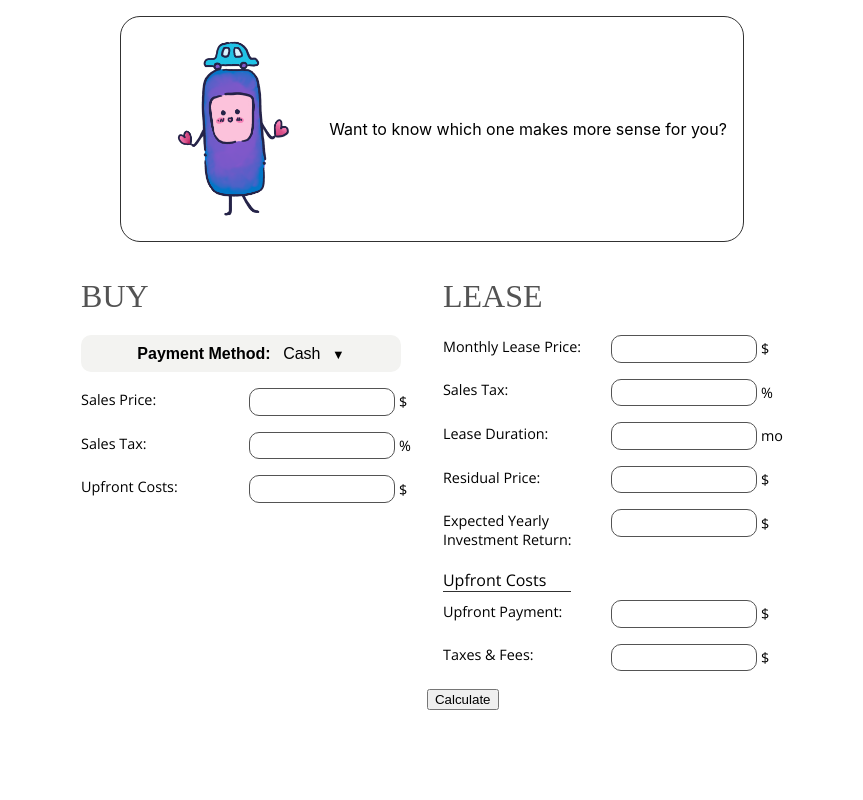
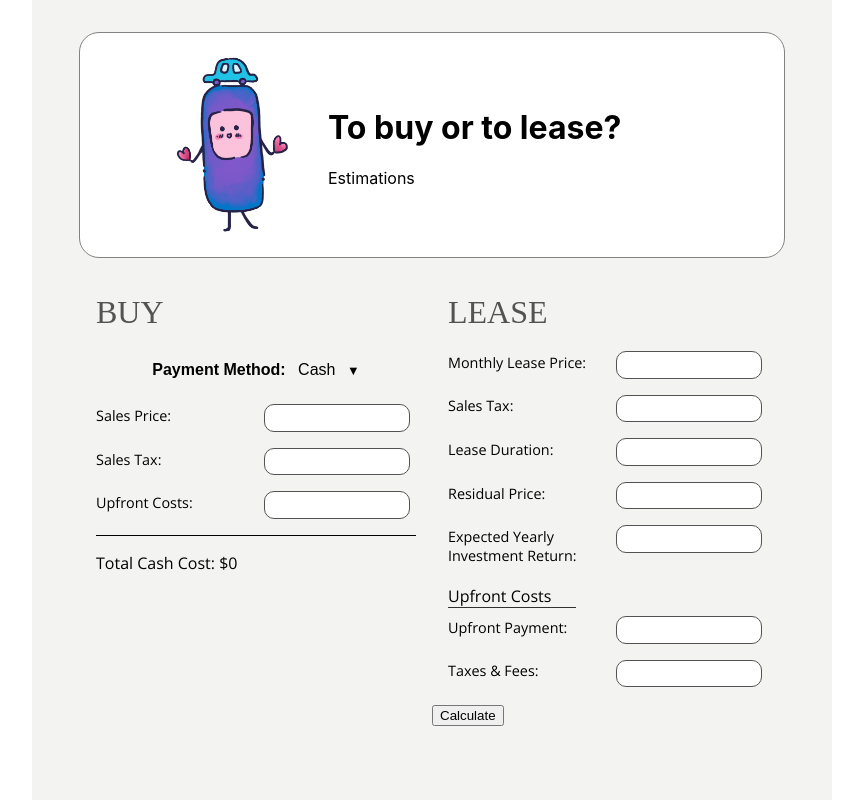
Before and after one commit to cakebatterandsprinkles/smart-monke, a React (Create React App) app: page / in a window 1280 px wide. Shown: the top 800 px of the page, without its empty margins (208-1071 px from the left). Built offline with nearby package versions, Linux system fonts and the light colour scheme; a web font is replaced by a local one.

Commit message:
added react-number-format npm package and styling

```diff
--- a/package.json
+++ b/package.json
@@ -13,6 +13,7 @@
     "prettier": "^2.2.1",
     "react": "^17.0.1",
     "react-dom": "^17.0.1",
+    "react-number-format": "^4.4.4",
     "react-scripts": "4.0.1",
     "typescript": "^4.1.3",
     "web-vitals": "^1.0.0"
--- a/src/components/Form.module.css
+++ b/src/components/Form.module.css
@@ -15,10 +15,16 @@
   display: flex;
   justify-content: center;
   align-items: center;
-  padding: 1rem;
-  margin: 1rem;
-  border: 1px solid var(--black);
+  width: 100%;
+  padding: 1rem 0;
+  margin: 1rem 0;
+  border: 1px solid var(--midGray);
   border-radius: 20px;
+  background-color: white;
+}
+
+.bannerTextWrapper {
+  min-width: 25rem;
 }
 
 .mainHeader {
@@ -100,7 +106,7 @@
   background-color: #f1f1f1;
 }
 
-.dropdown:active .dropbtn {
+.dropbtn:active {
   transition-duration: 0.2s;
   transform: translate(0.1rem, 0.05rem);
   background: #f8f8f8;
@@ -140,10 +146,9 @@
   background: rgba(0, 0, 0, 0.2);
 }
 
-.unit {
-  font-size: 0.9rem;
-  margin-left: 0.25rem;
-  color: var(--midgray);
+.cashCostDiv {
+  border-top: 1px solid black;
+  padding-top: 1rem;
 }
 
 @media (max-width: 1200px) {
--- a/src/components/Form.tsx
+++ b/src/components/Form.tsx
@@ -1,11 +1,23 @@
 import type { FormEvent, FunctionComponent } from "react";
-import { useCallback, useEffect, useRef, useState } from "react";
+import { useCallback, useEffect, useState } from "react";
+import NumberFormat from "react-number-format";
 import Mascot from "../images/IMG_0405.png";
 import styles from "./Form.module.css";
 import Layout from "./Layout";
 
 const Form: FunctionComponent = () => {
-  const inputEl = useRef<HTMLInputElement>(null);
+  const [salesPrice, setSalesPrice] = useState<number>();
+  const [salesTaxBuy, setSalesTaxBuy] = useState<number>();
+  const [upfrontCosts, setUpfrontCosts] = useState<number>();
+  const [totalCashCost, setTotalCashCost] = useState<number>();
+  const [monthlyLeasePrice, setMonthlyLeasePrice] = useState<number>();
+  const [salesTaxLease, setSalesTaxLease] = useState<number>();
+  const [leaseDuration, setLeaseDuration] = useState<number>();
+  const [residualPrice, setResidualPrice] = useState<number>();
+  const [investmentReturn, setInvestmentReturn] = useState<number>();
+  const [upfrontPayment, setUpfrontPayment] = useState<number>();
+  const [taxesAndFees, setTaxesAndFees] = useState<number>();
+
   const [dropdownBtnActive, setDropdownBtnActive] = useState(false);
   const [paymentMethod, setPaymentMethod] = useState("Cash");
 
@@ -14,7 +26,26 @@ const Form: FunctionComponent = () => {
     // but once current exists, it is of type HTMLInputElement, thus it
     // has the method focus! ✅
     e.preventDefault();
-    console.log(inputEl.current?.value);
+    console.group("BUY");
+    console.log("Sales Price: $", salesPrice?.toLocaleString());
+    console.log("Sales Tax:", salesTaxBuy, "%");
+    console.log("Upfront Costs: $", upfrontCosts?.toLocaleString());
+    console.log("TOTAL CASH COST: $", totalCashCost?.toLocaleString());
+    console.groupEnd();
+    console.group("LEASE");
+    console.log("Monthly Lease Price: $ ", salesTaxBuy?.toLocaleString());
+    console.log("Sales Tax: %", salesTaxLease);
+    console.log("Lease Duration:", leaseDuration, "months");
+    console.log("Residual Price: $ ", residualPrice?.toLocaleString());
+    console.log("Investment Return: $ ", investmentReturn?.toLocaleString());
+    console.log("Upfront Payment: $ ", upfrontPayment?.toLocaleString());
+    console.log("Taxes and Fees: $ ", taxesAndFees?.toLocaleString());
+    console.groupEnd();
+
+    if (salesPrice !== undefined && salesTaxBuy !== undefined && upfrontCosts !== undefined) {
+      const cashCost = salesPrice * (1 + salesTaxBuy / 100) + upfrontCosts;
+      setTotalCashCost(cashCost);
+    }
   };
 
   const handleDropdownClick = (e: React.MouseEvent<HTMLElement, MouseEvent>): void => {
@@ -42,18 +73,45 @@ const Form: FunctionComponent = () => {
       <div>
         <div className={styles.inputField}>
           <label htmlFor="salesPrice">Sales Price:</label>
-          <input id="salesPrice" name="salesPrice" ref={inputEl} type="number" />
-          <span className={styles.unit}>$</span>
+          <NumberFormat
+            decimalScale={2}
+            name="salesPrice"
+            onValueChange={(values): void => {
+              setSalesPrice(values.floatValue);
+            }}
+            prefix="$"
+            thousandSeparator={true}
+            value={salesPrice}
+          />
         </div>
         <div className={styles.inputField}>
           <label htmlFor="salesTax">Sales Tax:</label>
-          <input id="salesTax" name="salesTax" type="number" />
-          <span className={styles.unit}>%</span>
+          <NumberFormat
+            decimalScale={2}
+            name="salesTax"
+            onValueChange={(values): void => {
+              setSalesTaxBuy(values.floatValue);
+            }}
+            suffix="%"
+            thousandSeparator={true}
+            value={salesTaxBuy}
+          />{" "}
         </div>
         <div className={styles.inputField}>
           <label htmlFor="upfrontCosts">Upfront Costs:</label>
-          <input id="upfrontCosts" name="upfrontCosts" type="number" />
-          <span className={styles.unit}>$</span>
+          <NumberFormat
+            decimalScale={2}
+            name="upfrontCosts"
+            onValueChange={(values): void => {
+              setUpfrontCosts(values.floatValue);
+            }}
+            prefix="$"
+            thousandSeparator={true}
+            value={upfrontCosts}
+          />{" "}
+        </div>
+        <div className={styles.cashCostDiv}>
+          Total Cash Cost: ${totalCashCost ? totalCashCost.toLocaleString() : 0}
         </div>
       </div>
     );
@@ -64,7 +122,7 @@ const Form: FunctionComponent = () => {
       <div>
         <div className={styles.inputField}>
           <label htmlFor="loanInterest">Loan Interest:</label>
-          <input id="loanInterest" name="loanInterest" ref={inputEl} type="number" />
+          <input id="loanInterest" name="loanInterest" type="number" />
         </div>
         <div className={styles.inputField}>
           <label htmlFor="loanDuration">Loan Duration:</label>
@@ -78,7 +136,10 @@ const Form: FunctionComponent = () => {
     <Layout>
       <div className={styles.banner}>
         <img alt="mascot" className={styles.img} src={Mascot} />
-        <p>Want to know which one makes more sense for you?</p>
+        <div className={styles.bannerTextWrapper}>
+          <h1 className={styles.bannerHeading}>To buy or to lease?</h1>
+          <p className={styles.bannerText}>Estimations</p>
+        </div>
       </div>
       <form className={styles.mainContainer} onSubmit={handleSubmit}>
         <div className={styles.formContainer}>
@@ -121,40 +182,96 @@ const Form: FunctionComponent = () => {
             <p className={styles.mainHeader}>LEASE</p>
             <div className={styles.inputField}>
               <label htmlFor="leasePrice">Monthly Lease Price:</label>
-              <input id="leasePrice" name="leasePrice" type="number" />{" "}
-              <span className={styles.unit}>$</span>
+              <NumberFormat
+                decimalScale={2}
+                name="monthlyLeasePrice"
+                onValueChange={(values): void => {
+                  setMonthlyLeasePrice(values.floatValue);
+                }}
+                prefix="$"
+                thousandSeparator={true}
+                value={monthlyLeasePrice}
+              />{" "}
             </div>
             <div className={styles.inputField}>
               <label htmlFor="salesTax">Sales Tax:</label>
-              <input id="salesTax" name="salesTax" type="number" />{" "}
-              <span className={styles.unit}>%</span>
+              <NumberFormat
+                decimalScale={2}
+                name="salesTaxLease"
+                onValueChange={(values): void => {
+                  setSalesTaxLease(values.floatValue);
+                }}
+                suffix="%"
+                thousandSeparator={true}
+                value={salesTaxLease}
+              />{" "}
             </div>
             <div className={styles.inputField}>
               <label htmlFor="leaseDuration">Lease Duration:</label>
-              <input id="leaseDuration" name="leaseDuration" type="number" />{" "}
-              <span className={styles.unit}>mo</span>
+              <NumberFormat
+                decimalScale={2}
+                name="leaseDuration"
+                onValueChange={(values): void => {
+                  setLeaseDuration(values.floatValue);
+                }}
+                suffix=" months"
+                thousandSeparator={true}
+                value={leaseDuration}
+              />{" "}
             </div>
             <div className={styles.buttonAndFormWrapper}></div>
             <div className={styles.inputField}>
               <label htmlFor="residualPrice">Residual Price:</label>
-              <input id="residualPrice" name="residualPrice" type="number" />{" "}
-              <span className={styles.unit}>$</span>
+              <NumberFormat
+                decimalScale={2}
+                name="residualPrice"
+                onValueChange={(values): void => {
+                  setResidualPrice(values.floatValue);
+                }}
+                prefix="$"
+                thousandSeparator={true}
+                value={residualPrice}
+              />{" "}
             </div>
             <div className={styles.inputField}>
               <label htmlFor="investmentReturn">Expected Yearly Investment Return:</label>
-              <input id="investmentReturn" name="investmentReturn" type="number" />{" "}
-              <span className={styles.unit}>$</span>
+              <NumberFormat
+                decimalScale={2}
+                name="investmentReturn"
+                onValueChange={(values): void => {
+                  setInvestmentReturn(values.floatValue);
+                }}
+                prefix="$"
+                thousandSeparator={true}
+                value={investmentReturn}
+              />{" "}
             </div>
             <div className={styles.wrapper}>Upfront Costs</div>
             <div className={styles.inputField}>
               <label htmlFor="upfrontPayment">Upfront Payment:</label>
-              <input id="upfrontPayment" name="upfrontPayment" type="number" />
-              <span className={styles.unit}>$</span>
+              <NumberFormat
+                decimalScale={2}
+                name="upfrontPayment"
+                onValueChange={(values): void => {
+                  setUpfrontPayment(values.floatValue);
+                }}
+                prefix="$"
+                thousandSeparator={true}
+                value={upfrontPayment}
+              />{" "}
             </div>
             <div className={styles.inputField}>
               <label htmlFor="taxesAndFees">Taxes & Fees:</label>
-              <input id="taxesAndFees" name="taxesAndFees" type="number" />
-              <span className={styles.unit}>$</span>
+              <NumberFormat
+                decimalScale={2}
+                name="taxesAndFees"
+                onValueChange={(values): void => {
+                  setTaxesAndFees(values.floatValue);
+                }}
+                prefix="$"
+                thousandSeparator={true}
+                value={taxesAndFees}
+              />{" "}
             </div>
           </div>
           <div>
--- a/src/components/Layout.module.css
+++ b/src/components/Layout.module.css
@@ -6,12 +6,13 @@
 .contentWrapper {
   min-height: 100vh;
   overflow-y: auto;
-  background-color: var(--dirtysnow);
+  background-color: var(--offwhite);
   position: relative;
   display: flex;
   flex-direction: column;
   justify-content: center;
   align-items: center;
+  padding: 1rem 3rem;
 }
 
 @media (max-width: 1200px) {
```
Also changed, not shown: 1 other file (tests, documents, lock files or other folders).
